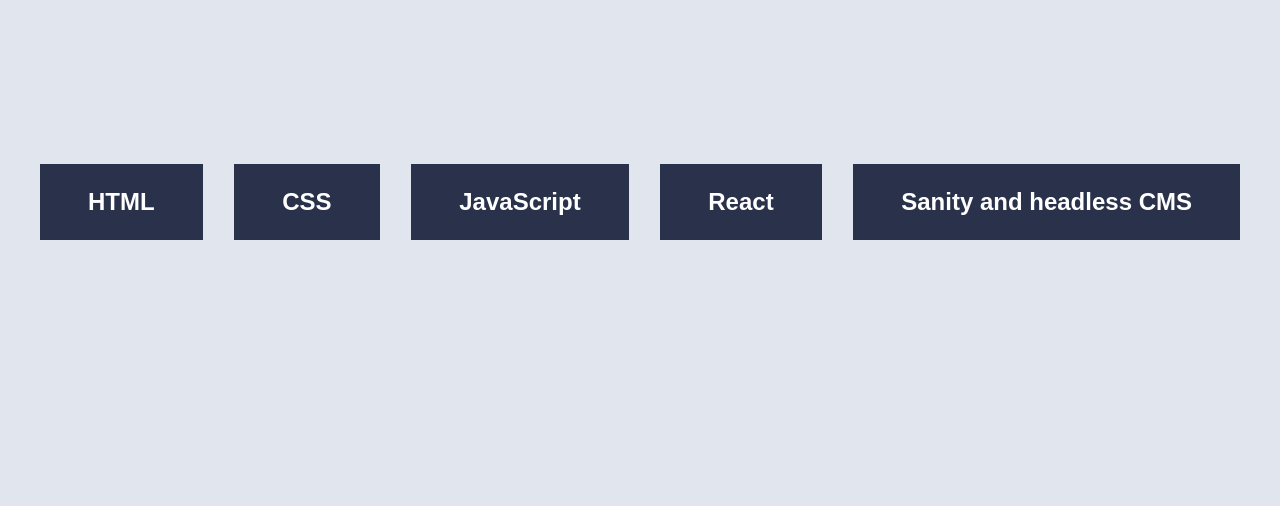
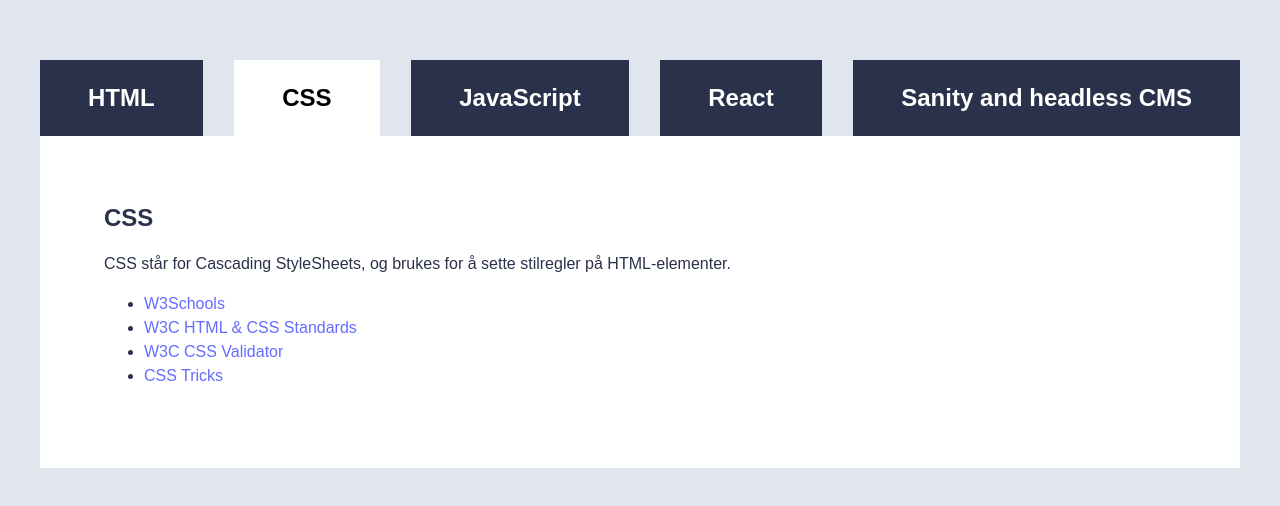
Before and after one commit to martiniusm/martiniusm-uin23ak3_resourceapp_group2, a React (Vite) app in the folder ressursarkiv/: page /CSS in a window 1280 px wide. Shown: the part 136-642 px from the top of the page. Built offline with nearby package versions, Linux system fonts and the light colour scheme.

Commit message:
Routing gjort ferdig
Mye endringer for å få til routefunksjonalitet

```diff
--- a/ressursarkiv/src/App.jsx
+++ b/ressursarkiv/src/App.jsx
@@ -1,14 +1,23 @@
-import React from 'react'
+import './Style/main.scss'
+import React, { useState } from 'react'
 import Layout from './Components/Layout'
 import { Route, Routes } from 'react-router-dom'
-export default function App() {
+import { resources } from './assets/ressurser'
+import Category from './Components/Category'
+import Home from './Components/Home'
+
+function App() {
+    const [category, setCategory] = useState("HTML")
     return (
         <>
-            <Layout>
-                <Routes>
-                    <Route path='/:CatId' element={<Layout />} />
-                </Routes>
-            </Layout>
+        <Layout resources={resources} category={category} setCategory={setCategory}>
+            <Routes>
+                <Route path='/' exact element={<Home />} />
+                <Route path='/:id' element={<Category resources={resources} category={category} setCategory={setCategory}/>} />
+            </Routes>
+        </Layout>
         </>
     )
 }
+
+export default App
--- a/ressursarkiv/src/Components/Category.jsx
+++ b/ressursarkiv/src/Components/Category.jsx
@@ -1,23 +1,22 @@
-export default function Category({ selectedCategory, resources }) {
+import { useEffect } from "react";
+import { useParams } from "react-router-dom";
+
+export default function Category({ resources, category, setCategory}) {
+  const {id} = useParams()
+  useEffect(()=>{setCategory(id.toUpperCase())})
+
     return (
       <>
-        {selectedCategory && (
-          resources
-            .filter((resource) => resource.category === selectedCategory)
-            .map((resource, i) => (
-              <article className="input" key={i}>
-                <h2>{resource.category}</h2>
-                <p>{resource.text}</p>
-                <ul>
-                  {resource.sources.map((element, j) => (
-                    <li key={j}>
-                      <a href={element.url}>{element.title}</a>
-                    </li>
-                  ))}
-                </ul>
-              </article>
-            ))
-        )}
+        {resources.filter(resource => resource.category.toUpperCase().replaceAll(" ", "-") === id.toUpperCase()).map((resource, i) =>
+        <article key={i} className="input">
+            <h2>{resource.category}</h2>
+            <p>{resource.text}</p>
+            <ul>
+                {resource.sources.map((element, i) => <li key={i}><a href={element.url}>{element.title}</a></li>)}
+            </ul>
+        </article>
+            )
+        }
       </>
     );
   }
--- /dev/null
+++ b/ressursarkiv/src/Components/Home.jsx
@@ -0,0 +1,11 @@
+import { useEffect } from "react"
+import { useNavigate, useParams } from "react-router-dom"
+export default function Home(){
+    const navigate = useNavigate()
+    useEffect(() =>{navigate("/HTML")}, [])
+    return (
+        <>
+
+        </>
+    )
+}
--- a/ressursarkiv/src/Components/Layout.jsx
+++ b/ressursarkiv/src/Components/Layout.jsx
@@ -1,20 +1,13 @@
 import React, { useState } from 'react'
 import Nav from './Nav'
-import Category from './Category'
-import { resources } from '../assets/ressurser'
+import { useParams } from 'react-router-dom'
 
-export default function Layout() {
-    const [selectedCategory, setSelectedCategory] = useState(null)
-
-    const handleCategorySelect = (category) => {
-        setSelectedCategory(category)
-    };
+export default function Layout({resources, children, category, setCategory}) {
 
     return (
-
             <>
-            <Nav handleCategorySelect={handleCategorySelect} categories={resources.map(resource => resource.category)} />
-            <Category selectedCategory={selectedCategory} resources={resources} />
+            <Nav resources={resources} category={category} />
+            {children}
             </>
     )
 }
--- a/ressursarkiv/src/Components/Nav.jsx
+++ b/ressursarkiv/src/Components/Nav.jsx
@@ -1,26 +1,18 @@
-import React from 'react'
 import { useState } from 'react';
-import { useParams } from 'react-router-dom';
-import { Link } from 'react-router-dom';
+import { useParams, Link } from 'react-router-dom';
 
-export default function Nav({ handleCategorySelect, categories }) {
-    const {catId} = useParams()
-
-    const [active, setActive] = useState(null);
-
-    const handleActive = (category) => {
-        setActive(category);
-    }
-
+export default function Nav({ resources, category}) {
+    const [active, setActive] = useState();
     return (
-        <ul className='category'>
-            {categories.map((category, i) => (
-                <li key={i} onClick={() => { handleCategorySelect(category); handleActive(category); }} className={active === category ? "active" : null}>
-                    <Link to={"/"+category.replaceAll(" ", "-")} className={active === category? "active": null}>
-                        <h2>{category}</h2>
+        <>
+            <ul className='category'>
+                {resources.map((element, i) =>
+                <li key={i+"cat"}>
+                    <Link to={"/" + element.category.toLowerCase().replaceAll(" ", "-")} className={category.toUpperCase() === element.category.toUpperCase() ? "active": null}>
+                        <h2>{element.category}</h2>
                     </Link>
-                </li>
-            ))}
-        </ul>
+                </li>)}
+            </ul>
+        </>
     );
 }
--- a/ressursarkiv/src/main.jsx
+++ b/ressursarkiv/src/main.jsx
@@ -2,8 +2,7 @@
 import ReactDOM from 'react-dom/client'
 import App from './App.jsx'
 import './index.css'
-import './Style/main.scss'
-import {BrowserRouter as Router} from 'react-router-dom'
+import { BrowserRouter as Router } from 'react-router-dom'
 
 ReactDOM.createRoot(document.getElementById('root')).render(
   <Router>
```
